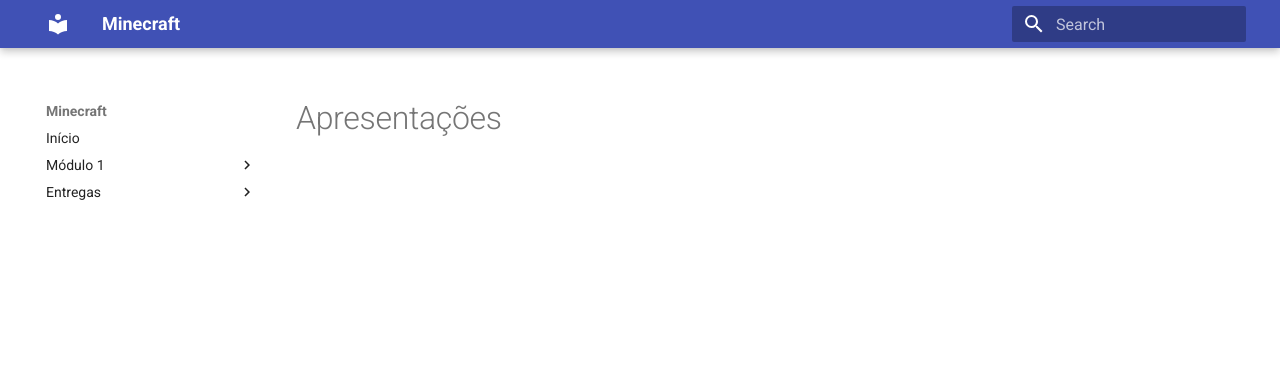
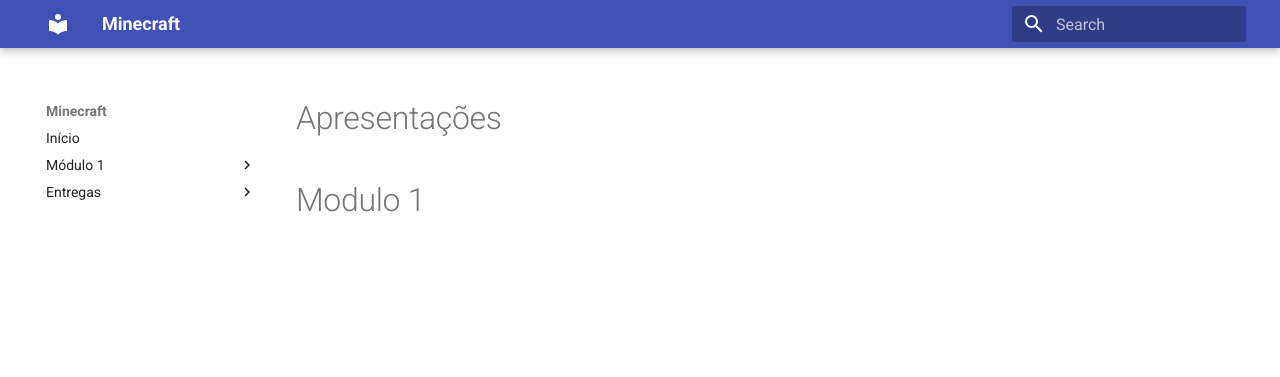
Before and after one commit to SBD1/2025.1-Minecraft, an MkDocs documentation site: the page built from docs/modulo1.md, in a window 1280 px wide. Shown: the top 377 px of the page. Built offline with MkDocs 1.6.1 and Material for MkDocs 9.7.7, drawn with Linux system fonts in a browser that asks for light colours.

Commit message:
Update modulo1.md

```diff
--- a/docs/modulo1.md
+++ b/docs/modulo1.md
@@ -1 +1,3 @@
 # Apresentações
+
+# Modulo 1
```
